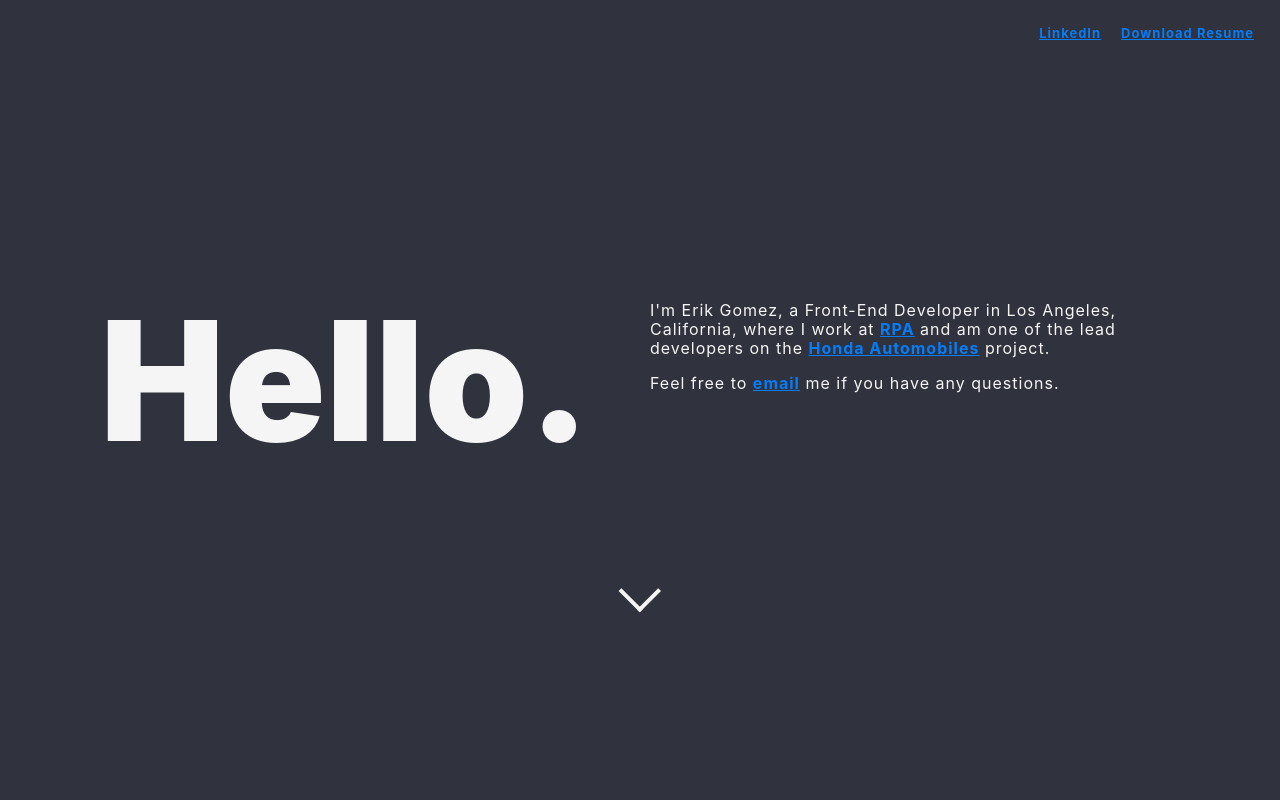
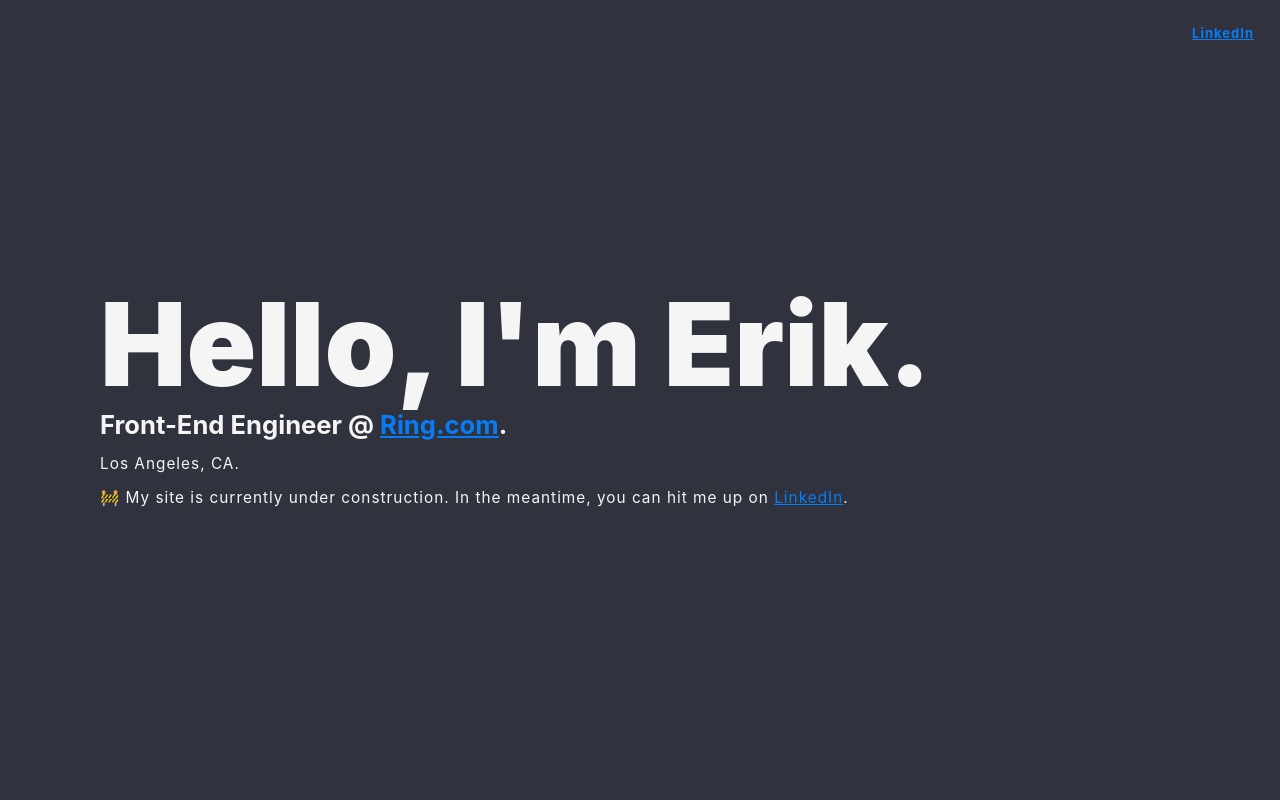
Before and after one commit to erkgmz/react-next, a Next.js app: page / in a window 1280 px wide. Shown: the top 800 px of the page. Built offline with nearby package versions, Linux system fonts and the light colour scheme.

Commit message:
Setup Under Construction site

```diff
--- a/components/footer.tsx
+++ b/components/footer.tsx
@@ -14,11 +14,11 @@ const Footer = () => {
         <li className="link">
           <a href="//www.linkedin.com/in/erkgmz/">LinkedIn</a>
         </li>
-        <li className="link">
+        {/* <li className="link">
           <a href="/resume.pdf" download>
             Download Resume
           </a>
-        </li>
+        </li> */}
         <li className="link">
           <button onClick={handleThemeChange}>
             {theme === 'light' ? 'Dark' : 'Light'} Theme
@@ -66,6 +66,7 @@ const Footer = () => {
         footer ul li button {
           color: white;
           text-decoration: underline;
+          font-size: 14px;
         }
 
         footer ul li button {
--- a/components/header.tsx
+++ b/components/header.tsx
@@ -1,21 +1,57 @@
-const Header = () => {
+import { useState, useEffect } from 'react';
+
+const Header = (): JSX.Element => {
+  const [isVisibile, setIsVisible] = useState(true);
+
+  const handleScroll = (e: Event) => {
+    e.preventDefault();
+
+    if (window.pageYOffset > 50) {
+      return setIsVisible(false);
+    }
+
+    setIsVisible(true);
+  };
+
+  useEffect(() => {
+    document.addEventListener('scroll', handleScroll);
+
+    return () => document.removeEventListener('scroll', handleScroll);
+  }, []);
+
   return (
-    <nav>
+    <nav
+      style={{
+        opacity: isVisibile ? 1 : 0,
+        transform: `translateY(${isVisibile ? '0' : '-20%'})`,
+        transitionProperty: 'opacity, transform',
+        transitionTimingFunction: 'ease-in-out',
+        transitionDuration: '0.2s',
+      }}
+    >
       <ul>
         <li>
           <a href="//www.linkedin.com/in/erkgmz/">LinkedIn</a>
         </li>
-        <li>
+        {/* <li>
           <a href="/resume.pdf" download>
             Download Resume
           </a>
-        </li>
+        </li> */}
       </ul>
       <style jsx>{`
         ul {
           display: flex;
           justify-content: flex-end;
           box-sizing: border-box;
+          position: fixed;
+          left: 0;
+          right: 0;
+        }
+
+        @media (min-width: 1024px) {
+          ul {
+          }
         }
 
         nav > ul {
--- a/components/hero.tsx
+++ b/components/hero.tsx
@@ -1,75 +1,48 @@
-import { smoothScrollTo } from '../utilities/smoothScrollTo';
 import useTheme from '../hooks/useTheme';
 import { COLORS } from '../constants/colors';
 import { useEffect, useState } from 'react';
 
 const Hero: React.FC = () => {
   const [theme] = useTheme();
-  const [angleColor, setAngleColor] = useState(COLORS.WHITE);
+  const [, setAngleColor] = useState(COLORS.WHITE);
 
   useEffect(() => {
-    setAngleColor(theme === 'light' ? COLORS.BLACK : COLORS.WHITE);
+    const color = theme === 'light' ? COLORS.BLACK : COLORS.WHITE;
+    setAngleColor(color);
   }, [theme]);
-
-  const scrollToWork = () => {
-    smoothScrollTo(
-      (document.querySelector('.work') as HTMLElement).offsetTop + 5,
-      500
-    );
-  };
 
   return (
     <div className="hero">
       <div className="hero-wrapper">
-        <div className="col col-left">
-          <h1 className="section-headline">Hello.</h1>
-        </div>
-        <div className="col col-right copy-block">
-          <p className="section-copy">
-            I'm Erik Gomez, a Front-End Developer in Los Angeles, California,
-            where I work at <a href="https://www.rpa.com">RPA</a> and am one of
-            the lead developers on the{' '}
-            <a href="https://automobiles.honda.com">Honda Automobiles</a>{' '}
-            project.
-          </p>
-          <p className="section-copy">
-            Feel free to <a href="mailto:e@erikgomez.co">email</a> me if you
-            have any questions.
-          </p>
-        </div>
-        <div className="go-to-work">
-          <button onClick={scrollToWork}>
-            <i className="down-angle"></i>
-          </button>
-        </div>
+        <h1 className="gb__color">Hello, I'm Erik.</h1>
+        <h2 className="gb__color">
+          Front-End Engineer @ <a href="https://ring.com">Ring.com</a>.
+        </h2>
+        <p className="gb__color city">Los Angeles, CA.</p>
+        <p className="gb__color">
+          🚧 My site is currently under construction. In the meantime, you can
+          hit me up on <a href="//www.linkedin.com/in/erkgmz/">LinkedIn</a>.
+        </p>
       </div>
       <style jsx>{`
         .hero {
           display: flex;
           flex-flow: column;
-          padding: 0 10px 100px;
+          padding: 0 10px;
           position: relative;
           box-sizing: border-box;
+          min-height: 640px;
+          height: 100vh;
         }
 
         @media (min-width: 1024px) {
           .hero {
             padding: 0 100px;
-            height: 95vh;
           }
         }
 
         .hero-wrapper {
           margin: auto;
-          margin-top: 120px;
-          max-width: 500px;
-        }
-
-        @media (min-width: 768px) {
-          .hero-wrapper {
-            display: flex;
-            flex-flow: row wrap;
-          }
         }
 
         @media (min-width: 1024px) {
@@ -80,9 +53,7 @@ const Hero: React.FC = () => {
         }
 
         .hero h1 {
-          font-size: 80px;
-          margin-bottom: 50px;
-          max-width: 500px;
+          font-size: 50px;
           margin: 0 auto;
           font-weight: 900;
         }
@@ -90,36 +61,26 @@ const Hero: React.FC = () => {
         @media (min-width: 768px) {
           .hero h1 {
             font-size: 100px;
+            font-size: 9vw;
           }
         }
 
         @media (min-width: 1024px) {
           .hero h1 {
-            font-size: 160px;
-            font-size: 13vw;
             margin-left: 0;
           }
         }
 
-        .hero .copy-block {
-          padding-left: 10px;
-          max-width: 500px;
-        }
-
-        .hero .copy-block a {
-          font-weight: 700;
+        .hero h2 {
+          font-size: 18px;
+          margin: 0;
         }
 
         @media (min-width: 1024px) {
-          .hero .col-left {
-            flex: 1;
-          }
-
-          .hero .copy-block {
-            width: 800px;
-            max-width: 50%;
-            padding-left: 20px;
-            flex: 1;
+          .hero h2 {
+            font-size: 160px;
+            font-size: 2vw;
+            margin-left: 0;
           }
         }
 
@@ -132,6 +93,7 @@ const Hero: React.FC = () => {
         @media (min-width: 1024px) {
           .hero p {
             font-size: 16px;
+            font-size: 1.2vw;
           }
         }
 
@@ -140,33 +102,6 @@ const Hero: React.FC = () => {
             font-size: 1.5vw;
           }
         }
-
-        .go-to-work {
-          margin: 100px auto 0;
-          text-align: center;
-        }
-
-        @media (min-width: 768px) {
-          .go-to-work {
-            width: 100%;
-          }
-        }
-
-        .go-to-work button {
-          background-color: transparent;
-          border: none;
-          outline: 0;
-          padding: 0;
-        }
-
-        .down-angle {
-          border: solid ${angleColor};
-          border-width: 0 4px 4px 0;
-          display: inline-block;
-          padding: 8px;
-          padding: 1vw;
-          transform: rotate(45deg);
-        }
       `}</style>
     </div>
   );
--- a/components/work.tsx
+++ b/components/work.tsx
@@ -151,7 +151,7 @@ const Work: React.FC = () => {
                   alt="Brand logo"
                 />
               </div>
-              <div className="copy-block">
+              {/* <div className="copy-block">
                 <h4 className="headline section-copy">{project.name}</h4>
                 {project.link.map((link: string, key: number) => {
                   return (
@@ -171,7 +171,7 @@ const Work: React.FC = () => {
                     </span>
                   );
                 })}
-              </div>
+              </div> */}
             </div>
           );
         })}
--- a/constants/colors.tsx
+++ b/constants/colors.tsx
@@ -1,7 +1,7 @@
 export const COLORS = {
   BLACK: '#30323d',
   BGBLUE: '#4464ad',
-  LINKBLUE: '#067df7',
+  LINK_BLUE: '#067df7',
   WHITE: '#F5F5F5',
-  GOLD: '#D4AF37'
+  GOLD: '#D4AF37',
 };
--- a/context/ThemeProvider.tsx
+++ b/context/ThemeProvider.tsx
@@ -1,13 +1,16 @@
-import React, { useState, useEffect } from 'react';
+import React, { useState, useEffect, ReactNode } from 'react';
 
 export const ThemeContext = React.createContext([{}, () => {}]);
 
-export const ThemeContextProvider = ({ children }) => {
+export const ThemeContextProvider = (props: { children: ReactNode }) => {
   const [currentHour, setCurrentHour] = useState(new Date().getHours());
   const isLightRange = currentHour >= 7 && currentHour <= 18;
   const [theme, setTheme] = useState(isLightRange ? 'light' : 'dark');
 
   useEffect(() => {
+    // initial theme set
+    setCurrentHour(new Date().getHours());
+
     // interval watch for hour change
     const intervalId = setInterval(() => {
       if (currentHour !== new Date().getHours()) {
@@ -15,12 +18,13 @@ export const ThemeContextProvider = ({ children }) => {
         (setTheme as Function)(isLightRange ? 'light' : 'dark');
       }
     }, 5000);
+
     return () => clearInterval(intervalId);
   }, [currentHour, isLightRange]);
 
   return (
     <ThemeContext.Provider value={[theme, setTheme]}>
-      {children}
+      {props.children}
     </ThemeContext.Provider>
   );
 };
--- a/pages/index.tsx
+++ b/pages/index.tsx
@@ -1,24 +1,16 @@
 import Layout from '../components/layout';
 import Hero from '../components/hero';
-import Work from '../components/work';
 import { ThemeContextProvider } from '../context/ThemeProvider';
+import { NextPage } from 'next';
 
-const Home = () => {
-  return (
+const Home: NextPage<{ userAgent: string }> = () => (
   <ThemeContextProvider>
     <Layout>
       <Hero />
-        <Work />
     </Layout>
   </ThemeContextProvider>
 );
-};
 
-// const Home: NextPage<{ userAgent: string }> = ({ userAgent }) => (
-//   <div className="home">
-//     <h1>Hello world! - user agent: {userAgent}</h1>
-//   </div>
-// );
 // Home.getInitialProps = async ({ req }) => {
 //   const userAgent = req ? req.headers['user-agent'] || '' : navigator.userAgent;
 //   return { userAgent };
```
Also changed, not shown: components/layout.tsx (+12 -12 lines). Lines whose indentation alone changed are shown as unchanged.
